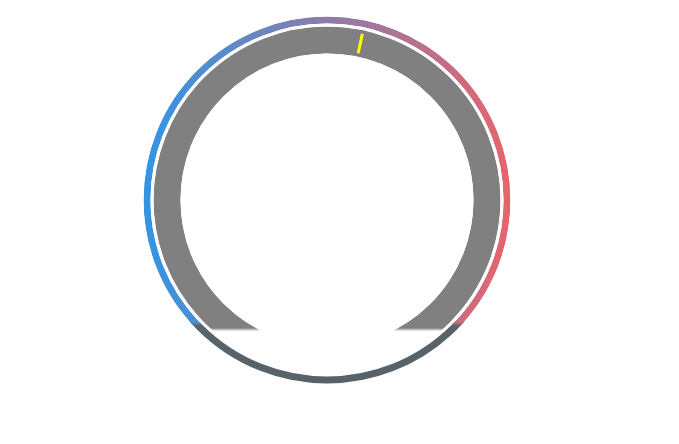
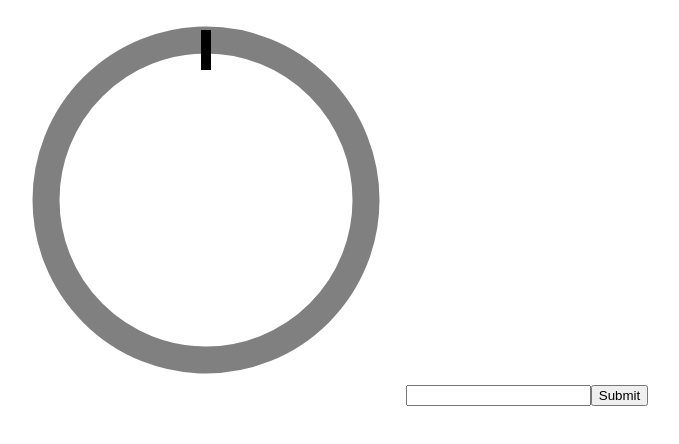
Before and after one commit to tangweejieleslie/React-Radial-Slider, a React (Create React App) app: page / in a window 1280 px wide. Shown: the top 444 px of the page, without its empty margins (313-992 px from the left). Built offline with nearby package versions, Linux system fonts and the light colour scheme.

Commit message:
finalized mouse movement in custom event

```diff
--- a/src/view/ControlsPanel.jsx
+++ b/src/view/ControlsPanel.jsx
@@ -1,17 +1,21 @@
 import React, { Component } from 'react';
 import GradientPrompt from './components/controls/GradientPrompt'
+import SmallEvent from './components/controls/SmallEvent'
+import CustomEvent from './components/controls/CustomEvent'
 class ControlsPanel extends Component {
     render(){
         return (
           <div
             style={{
               display: "flex",
-              "flex-direction": "row",
-              "justify-content": "center"
+              flexDirection: "row",
+              justifyContent: "center"
             }}
           >
 
-            <GradientPrompt></GradientPrompt>
+            {/* <GradientPrompt></GradientPrompt>
+            <SmallEvent></SmallEvent> */}
+            <CustomEvent></CustomEvent>
           </div>
         );
     }
--- /dev/null
+++ b/src/view/components/controls/CustomEvent.jsx
@@ -0,0 +1,113 @@
+import React, { Component } from "react";
+
+let WIDTH = 400;
+let HEIGHT = 400;
+let FILL = "none";
+let CX = WIDTH / 2;
+let CY = HEIGHT / 2;
+let RADIUS = WIDTH / 2 - 20;
+let STROKE_WIDTH = 7;
+
+class CustomEvent extends Component {
+  state = {
+    degree: 10,
+    transform: "rotate(0)",
+    isMouseDown: false,
+    isMouseMove: false
+  };
+
+  // https://github.com/dmitrymorozoff/react-circle-slider/blob/master/src/circle-slider/index.tsx
+//   https://stackoverflow.com/questions/34483940/best-way-to-run-mousemove-only-on-mousedown-with-pure-javascript
+
+  handleMouseDown = event => {
+    console.log("detect mouse down");
+    event.preventDefault();
+    window.addEventListener("mousemove", this.handleMouseMove);
+    window.addEventListener("mouseup", this.handleMouseUp);
+    this.setState({
+      isMouseDown: true
+    });
+  };
+
+  handleMouseMove = event => {
+    event.preventDefault();
+    console.log("detect mouse move");
+    this.setState({
+      isMouseMove: true
+    });
+
+    var degree =
+      90 +
+      (Math.atan2(event.pageY - WIDTH / 2, event.pageX - WIDTH / 2) * 180) /
+        Math.PI;
+
+    this.setTransform(degree);
+  };
+
+  handleMouseUp = event => {
+    event.preventDefault();
+    console.log("detect mouse up");
+    this.setState({
+      isMouseMove: false,
+      isMouseDown: false
+    });
+    window.removeEventListener("mousemove", this.handleMouseMove);
+    window.removeEventListener("mouseup", this.handleMouseUp);
+  };
+
+  //   THE ABOVE IS HANDLING MOUSE MOVEMENT
+
+  setTransform = degree => {
+    this.setState({
+      transform: "rotate(" + degree + ",200,200)"
+    });
+    console.log(this.state.transform);
+  };
+
+  renderLine() {
+    return (
+      <line
+        id="Slider"
+        x1="200"
+        y1="30"
+        x2="200"
+        y2="70"
+        style={{ stroke: "black", strokeWidth: 10 }}
+        transform={this.state.transform}
+        onMouseDown={this.handleMouseDown}
+        onMouseUp={this.handleMouseUp}
+
+      ></line>
+    );
+  }
+
+  renderSliderArea() {
+    return (
+      <circle
+        id="Slider"
+        cx={CX}
+        cy={CY}
+        r={RADIUS - 20}
+        strokeWidth={STROKE_WIDTH + 20}
+        stroke="gray"
+        fill="none"
+        mask="url(#MaskSlider)"
+      ></circle>
+    );
+  }
+
+  render() {
+    return (
+      <div>
+        <svg height={400} width={400}>
+          {this.renderSliderArea()}
+          {this.renderLine()}
+        </svg>
+        <input type="text" onChangeCapture={this.updateDegree}></input>
+        <button onClick={this.updateTransform}>Submit</button>
+      </div>
+    );
+  }
+}
+
+export default CustomEvent;
--- a/src/view/components/controls/GradientPrompt.jsx
+++ b/src/view/components/controls/GradientPrompt.jsx
@@ -3,46 +3,68 @@ import React, { Component } from "react";
 let WIDTH = 400;
 let HEIGHT = 400;
 let FILL = "none";
-let CX = WIDTH/2;
-let CY = HEIGHT/2;
-let RADIUS = (WIDTH/2)-20;
+let CX = WIDTH / 2;
+let CY = HEIGHT / 2;
+let RADIUS = WIDTH / 2 - 20;
 let STROKE_WIDTH = 7;
-let DEGREE = 12;
-let TRANSFORM = "rotate("+ DEGREE + ", 200, 200)"
+let DEGREE = 10;
+let TRANSFORM = "rotate(" + DEGREE + ", 200, 200)";
+let MOUSEDOWN = null;
 
 // References
 // https://developer.mozilla.org/en-US/docs/Web/SVG/Element/linearGradient
 // https://stackoverflow.com/questions/22579508/subtract-one-circle-from-another-in-svg > use mask to hide parts
 // https://www.w3schools.com/graphics/svg_grad_linear.asp
 class GradientPrompt extends Component {
+  state = {
+    DEGREE: 100,
+    TRANSFORM: "rotate(" + this.state.DEGREE + ", 200, 200)"
+  };
+
+  // https://stackoverflow.com/questions/24217087/how-to-determine-scroll-direction-without-actually-scrolling
+  MouseWheel(e) {
+      e.preventDefault();
+    console.log("Mouse wheel");
+    // console.log(e);
+    if (e.deltaY < 0) {
+      //   console.log("scrolling up" + this.state.DEGREE);
+      let degree = this.state.DEGREE + 1;
+      this.setState({ DEGREE: degree });
+    } else if (e.deltaY > 0) {
+      //   console.log("scrolling down: " + this.state.DEGREE);
+      let degree = this.state.DEGREE - 1;
+      this.setState({ DEGREE: degree });
+    }
+  }
+
   render() {
     return (
       <svg height={HEIGHT} width={WIDTH}>
         <defs>
           <linearGradient id="HotColdGradient">
-            <stop offset="0%" stop-color="#3495E4" />
-            <stop offset="100%" stop-color="#E4656E" />
+            <stop offset="0%" stopColor="#3495E4" />
+            <stop offset="100%" stopColor="#E4656E" />
           </linearGradient>
 
           <linearGradient id="MaskGradient" x1="0%" y1="0%" x2="0%" y2="100%">
-            <stop offset="0%" stop-color="white" />
-            <stop offset="84%" stop-color="white" />
-            <stop offset="85%" stop-color="black" />
-            <stop offset="100%" stop-color="black" />
+            <stop offset="0%" stopColor="white" />
+            <stop offset="84%" stopColor="white" />
+            <stop offset="85%" stopColor="black" />
+            <stop offset="100%" stopColor="black" />
           </linearGradient>
 
           <linearGradient id="MaskGradient2" x1="0%" y1="0%" x2="0%" y2="100%">
-            <stop offset="0%" stop-color="white" />
-            <stop offset="90%" stop-color="white" />
-            <stop offset="91%" stop-color="black" />
-            <stop offset="100%" stop-color="black" />
+            <stop offset="0%" stopColor="white" />
+            <stop offset="90%" stopColor="white" />
+            <stop offset="91%" stopColor="black" />
+            <stop offset="100%" stopColor="black" />
           </linearGradient>
 
           <linearGradient id="BlackOnly" x1="0%" y1="0%" x2="0%" y2="100%">
-            <stop offset="0%" stop-color="white" stop-opacity="0" />
-            <stop offset="83%" stop-color="white" stop-opacity="0" />
-            <stop offset="84%" stop-color="#586369" />
-            <stop offset="100%" stop-color="#586369" />
+            <stop offset="0%" stopColor="white" stopOpacity="0" />
+            <stop offset="83%" stopColor="white" stopOpacity="0" />
+            <stop offset="84%" stopColor="#586369" />
+            <stop offset="100%" stopColor="#586369" />
           </linearGradient>
 
           <pattern
@@ -54,7 +76,7 @@ class GradientPrompt extends Component {
             patternUnits="userSpaceOnUse"
           >
             <rect
-              class="VerticalStripes"
+              className="VerticalStripes"
               x="0"
               y="0"
               width="5"
@@ -71,7 +93,7 @@ class GradientPrompt extends Component {
             cy={CY}
             r={RADIUS}
             stroke="url('#MaskGradient')"
-            stroke-width={STROKE_WIDTH}
+            strokeWidth={STROKE_WIDTH}
           ></circle>
         </mask>
 
@@ -81,7 +103,7 @@ class GradientPrompt extends Component {
             cx={CX}
             cy={CY}
             r={RADIUS - 20}
-            stroke-width={STROKE_WIDTH + 20}
+            strokeWidth={STROKE_WIDTH + 20}
             stroke="url('#MaskGradient2')"
           ></circle>
         </mask>
@@ -92,7 +114,7 @@ class GradientPrompt extends Component {
           cy={CY}
           r={RADIUS}
           stroke="url('#BlackOnly')"
-          stroke-width={STROKE_WIDTH}
+          strokeWidth={STROKE_WIDTH}
           fill={FILL}
         />
 
@@ -102,20 +124,23 @@ class GradientPrompt extends Component {
           cy={CY}
           r={RADIUS}
           stroke="url('#HotColdGradient')"
-          stroke-width={STROKE_WIDTH}
+          strokeWidth={STROKE_WIDTH}
           fill={FILL}
           mask="url(#MaskPrompt)"
         />
 
+{/* https://developer.mozilla.org/en-US/docs/Web/SVG/Scripting */}
         {/* SLIDER */}
         <circle
+            id="Slider"
           cx={CX}
           cy={CY}
           r={RADIUS - 20}
-          stroke-width={STROKE_WIDTH + 20}
+          strokeWidth={STROKE_WIDTH + 20}
           stroke="gray"
           fill="none"
           mask="url(#MaskSlider)"
+        //   onWheel={this.MouseWheel}
         />
 
         <line
@@ -125,21 +150,17 @@ class GradientPrompt extends Component {
           x2="200"
           y2="50"
           style={{ stroke: "yellow", strokeWidth: 3 }}
-          transform={TRANSFORM}
-          // transform={this.state.transform}
-          // onMouseDown={this.mouseDown}
-          // onMouseUp={this.mouseUp}
-          // onMouseMove={this.mouseMove}
+          transform={this.state.TRANSFORM}
         ></line>
       </svg>
     );
-
-
-    function computeSliderPosition() {
-        var innerArrow = document.getElementById("inner-arrow");
-        innerArrow.setAttribute("transform", "rotate(45,200,200)");
-    }
   }
 }
 
+function MouseEnterSlider() {
+  console.log("Mouse entered");
+}
+
+
+
 export default GradientPrompt;
--- /dev/null
+++ b/src/view/components/controls/SmallEvent.jsx
@@ -0,0 +1,29 @@
+import React, { Component } from 'react';
+
+class SmallEvent extends Component{
+
+    myRect(x,y,w,h,message){
+
+    }
+
+    render(){
+        return(
+            <svg>
+            <circle
+            id="Slider"
+          cx={200}
+          cy={200}
+          r={100}
+          strokeWidth={20}
+          stroke="gray"
+          fill="none"
+        //   mask="url(#MaskSlider)"
+        //   onWheel={this.MouseWheel}
+        />
+            </svg>
+
+        );
+    }
+}
+
+export default SmallEvent;
```
